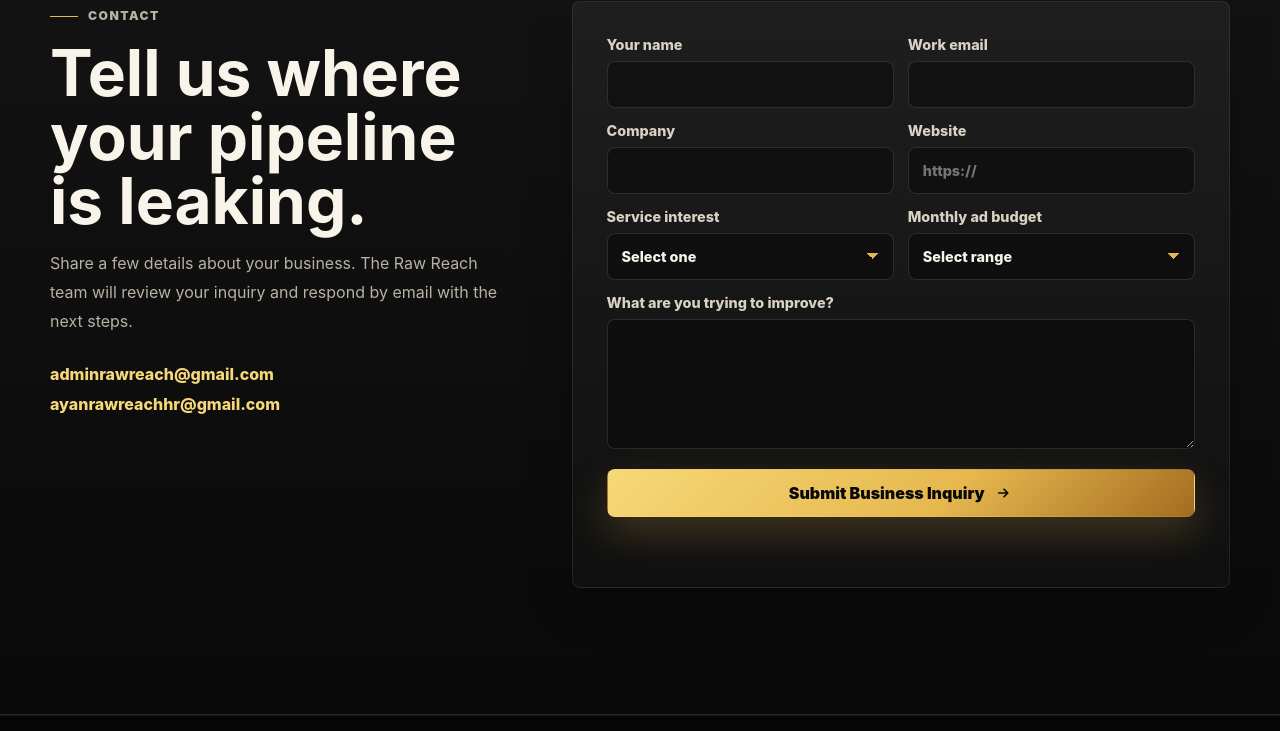
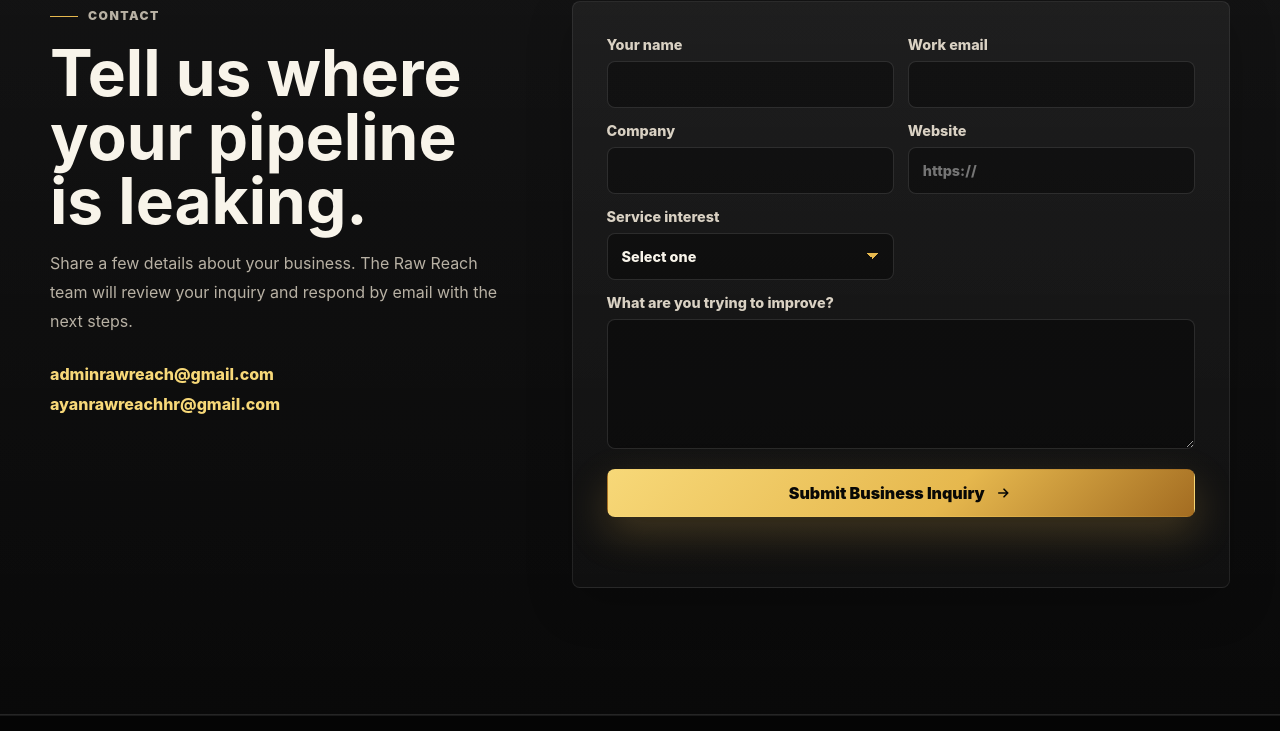
Before and after one commit to awwyan9368/RawReachWebSite, a website: page index.html in a window 1280 px wide. Shown: the part 7495-8226 px from the top of the page. Drawn offline with Linux system fonts and the light colour scheme; files whose address does not match are found by name.

Commit message:
Remove monthly ad budget selection
Removed the monthly ad budget selection from the form.

```diff
--- a/index.html
+++ b/index.html
@@ -395,16 +395,6 @@
                   <option>Partnership / other</option>
                 </select>
               </label>
-              <label>
-                Monthly ad budget
-                <select name="budget">
-                  <option value="">Select range</option>
-                  <option>$1,000 - $3,000</option>
-                  <option>$3,000 - $7,500</option>
-                  <option>$7,500 - $15,000</option>
-                  <option>$15,000+</option>
-                </select>
-              </label>
             </div>
             <label>
               What are you trying to improve?
```
